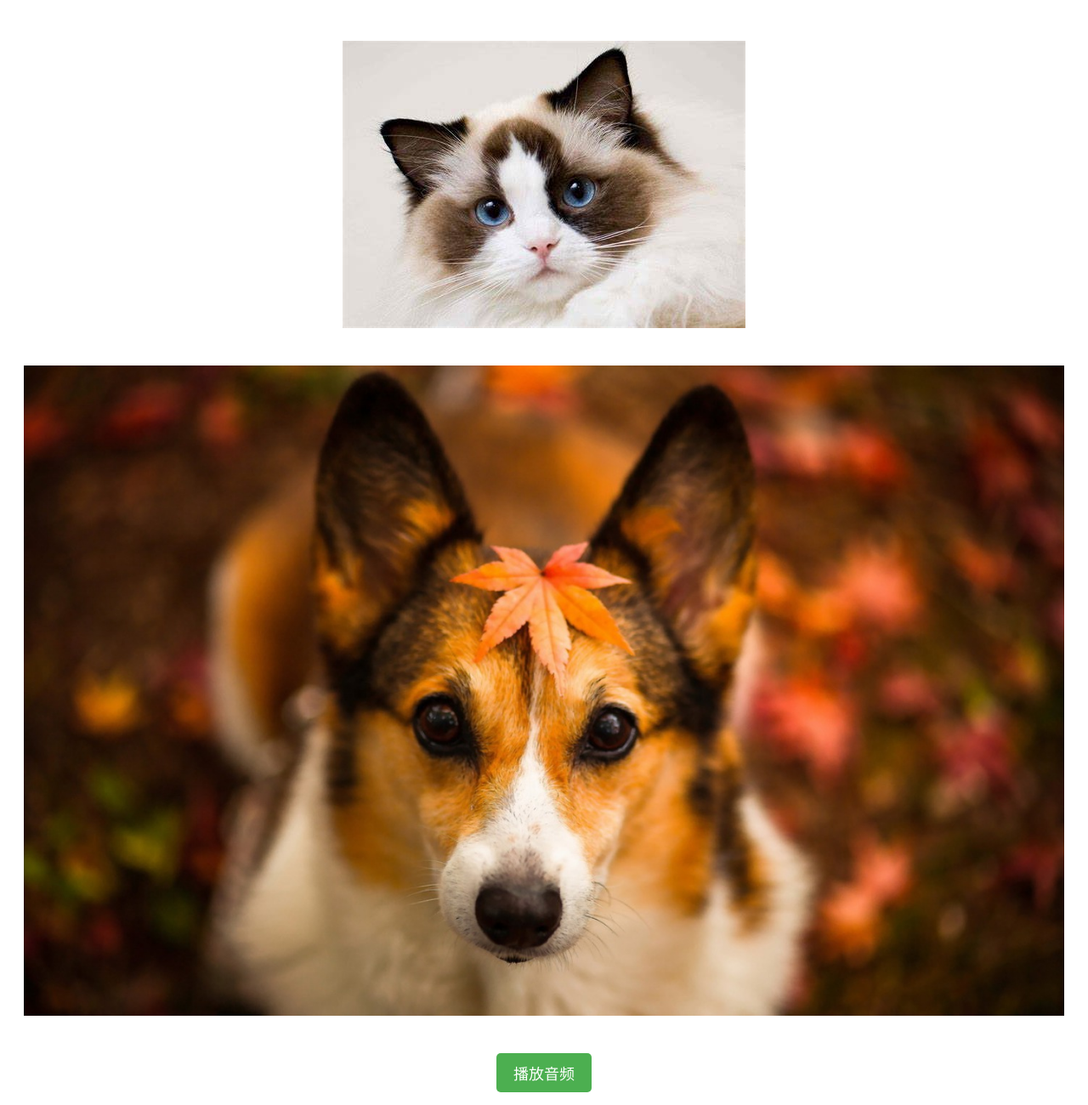
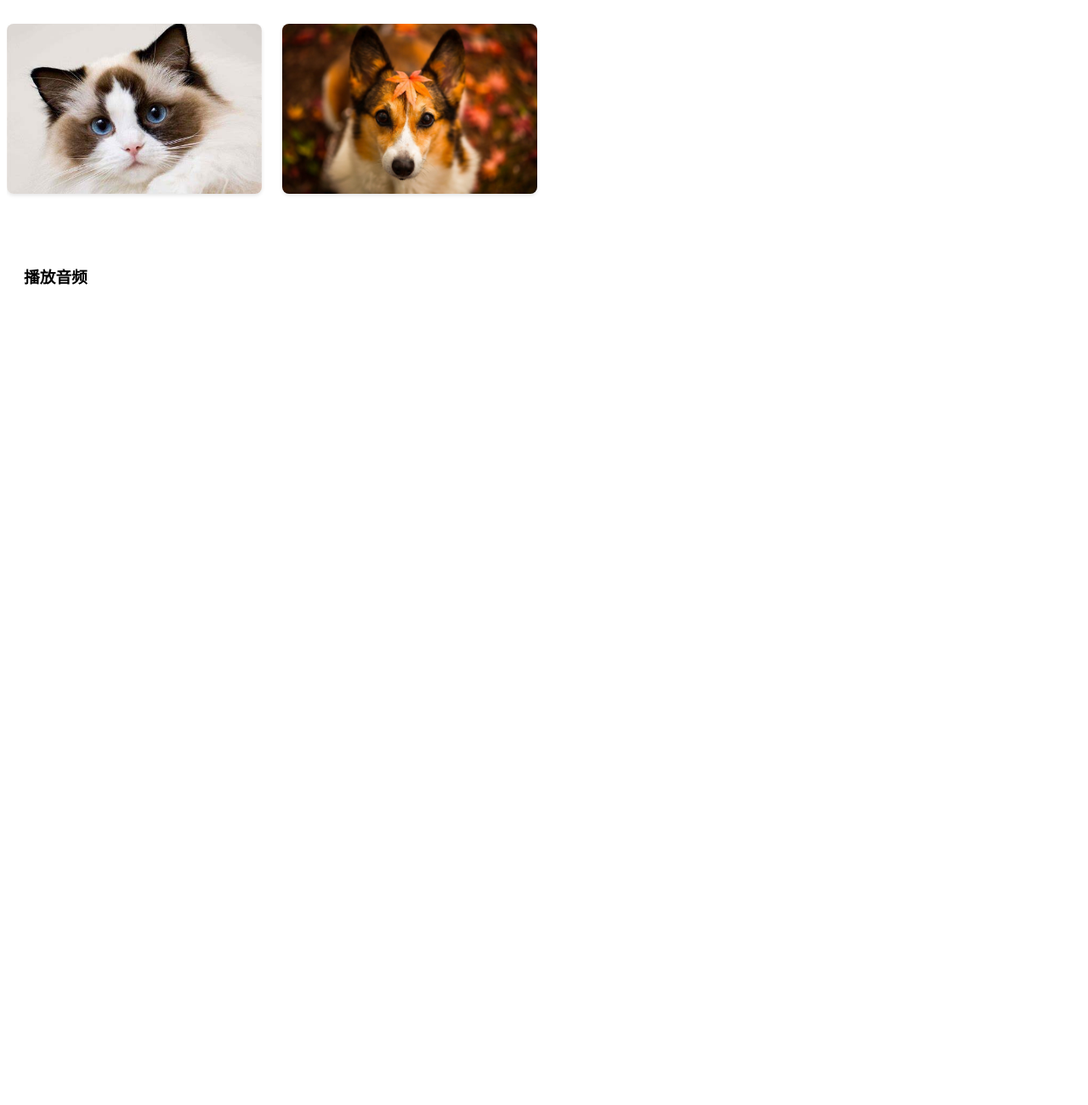
Before and after one commit to Blank1cheng/media-project, a plain HTML site: page index.html in a window 1280 px wide. Shown: the whole page at 85% size. After the commit the page ends 800 px from the top, so only its background shows below. Drawn offline with Linux system fonts and the light colour scheme.

Commit message:
添加滚动效果

```diff
--- a/index.html
+++ b/index.html
@@ -1,44 +1,57 @@
 <!DOCTYPE html>
-<html>
+<html lang="zh">
 <head>
     <meta charset="UTF-8">
-    <title>多媒体展示</title>
+    <meta name="viewport" content="width=device-width, initial-scale=1.0">
+    <title>图片滚动展示</title>
     <style>
-        body { text-align: center; padding: 20px; }
-        img { max-width: 100%; height: auto; margin: 20px 0; }
-        .play-button {
-            padding: 10px 20px;
-            font-size: 18px;
-            background-color: #4CAF50;
-            color: white;
-            border: none;
-            border-radius: 5px;
-            cursor: pointer;
-            margin: 20px 0;
+        .gallery-container {
+            width: 100%;
+            overflow-x: auto;
+            white-space: nowrap;
+            padding: 20px 0;
+            /* 自定义滚动条样式 */
+            scrollbar-width: thin;
+            scrollbar-color: #888 #f1f1f1;
         }
-        .play-button:hover {
-            background-color: #45a049;
+
+        .gallery-container::-webkit-scrollbar {
+            height: 8px;
+        }
+
+        .gallery-container::-webkit-scrollbar-track {
+            background: #f1f1f1;
+        }
+
+        .gallery-container::-webkit-scrollbar-thumb {
+            background: #888;
+            border-radius: 4px;
+        }
+
+        .gallery-container img {
+            width: 300px;  /* 设置统一的宽度 */
+            height: 200px; /* 设置统一的高度 */
+            object-fit: cover; /* 保持图片比例并填充指定区域 */
+            margin-right: 20px;
+            border-radius: 8px;
+            box-shadow: 0 2px 4px rgba(0,0,0,0.1);
+        }
+
+        .audio-section {
+            margin-top: 20px;
+            padding: 20px;
         }
     </style>
 </head>
 <body>
-    <img src="./image.jpg" alt="图片1">
-    <img src="./image2.jpg" alt="图片2">
-    <br>
-    <button class="play-button" onclick="playAudio()">播放音频</button>
-    <audio id="myAudio">
-        <source src="./non_tree.mp3" type="audio/mpeg">
-    </audio>
+    <div class="gallery-container">
+        <img src="./image.jpg" alt="图片1">
+        <img src="./image2.jpg" alt="图片2">
+    </div>
 
-    <script>
-        const audio = document.getElementById("myAudio");
-        function playAudio() {
-            if (audio.paused) {
-                audio.play();
-            } else {
-                audio.pause();
-            }
-        }
-    </script>
+    <div class="audio-section">
+        <h3>播放音频</h3>
+        <!-- 在这里添加音频播放器代码 -->
+    </div>
 </body>
 </html>
```
